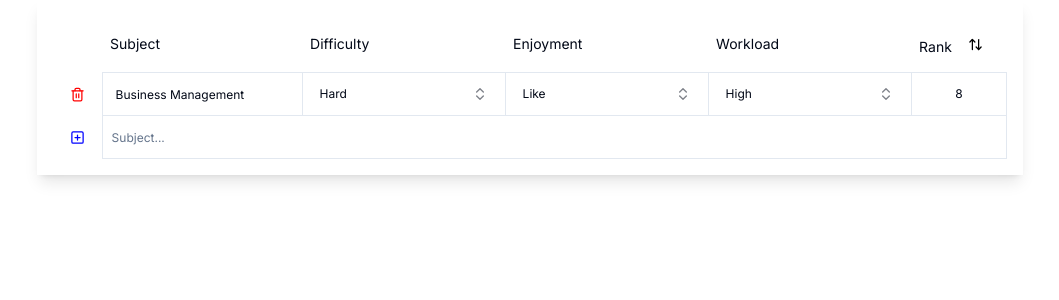
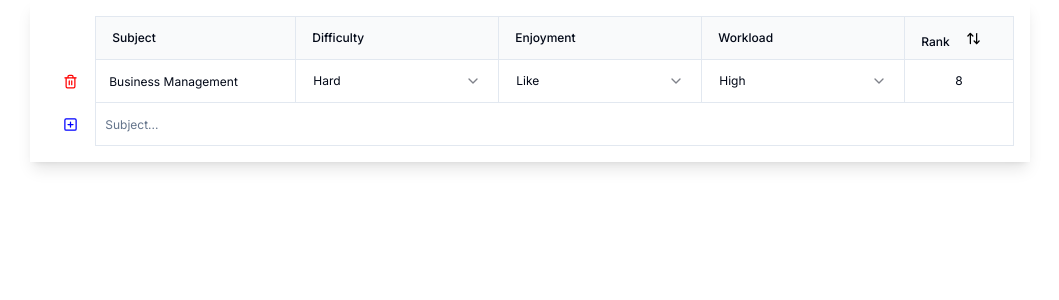
Before and after one commit to aeropriest/subject-rank, a Next.js app: page / in a window 1280 px wide. Shown: the top 300 px of the page, without its empty margins (110-1169 px from the left). Built offline with nearby package versions, Linux system fonts and the light colour scheme.

Commit message:
Cleaned up things

```diff
--- a/app/page.tsx
+++ b/app/page.tsx
@@ -2,7 +2,7 @@
 import React, { useState } from 'react';
 import { Input } from '@/components/ui/input';
 import { Button } from "@/components/ui/button"
-import { Check, ChevronsUpDown, PlusSquare, Trash2, ArrowUpDown } from "lucide-react"
+import { Check, ChevronDown, PlusSquare, Trash2, ArrowUpDown } from "lucide-react"
 
 import { cn } from "@/lib/utils"
 
@@ -74,7 +74,7 @@ const Combobox = ({
           {value
             ? data.find((option) => option.value === value)?.label
             : "Select..."}
-          <ChevronsUpDown className="ml-2 h-4 w-4 shrink-0 opacity-50" />
+          <ChevronDown className="ml-2 h-4 w-4 shrink-0 opacity-50" />
         </Button>
       </PopoverTrigger>
       <PopoverContent className="w-[200px] p-0">
@@ -135,7 +135,7 @@ const YourComponent = () => {
   const [newSubject, setNewSubject] = useState(''); // State to hold the new subject
 
   const handleAddRow = () => {
-    const newRow = { subject: newSubject, difficulty: '', enjoyment: '', workload: '' };
+    const newRow = { subject: newSubject, difficulty: '1', enjoyment: '1', workload: '1' };
     const newData = [...data, newRow];
     setData(newData);
     setNewSubject(''); // Clear the input field
@@ -164,12 +164,12 @@ const YourComponent = () => {
       <table className="w-full border-collapse">
         <thead>
           <tr>
-            <th className="p-2 text-sm font-normal text-left "></th>
-            <th className="p-2 text-sm font-normal text-left">Subject</th>
-            <th className="p-2 text-sm font-normal text-left">Difficulty</th>
-            <th className="p-2 text-sm font-normal text-left">Enjoyment</th>
-            <th className="p-2 text-sm font-normal text-left">Workload</th>
-            <th className="p-2 text-sm font-normal text-right">Rank
+            <th className="px-4 text-sm font-normal text-left "></th>
+            <th className="px-4 bg-gray-50 border text-xs font-medium text-left">Subject</th>
+            <th className="px-4 bg-gray-50 border text-xs font-medium text-left">Difficulty</th>
+            <th className="px-4 bg-gray-50 border text-xs font-medium text-left">Enjoyment</th>
+            <th className="px-4 bg-gray-50 border text-xs font-medium text-left">Workload</th>
+            <th className="px-4 bg-gray-50 border text-xs font-medium text-right cursor-pointer" onClick={handleSort}>Rank
               <Button
                 onClick={handleSort}
                 className="bg-transparent border-none"
@@ -240,11 +240,17 @@ const YourComponent = () => {
             </td>
             <td className="border" colSpan={5}>
               <Input
-                className="w-[200px] justify-between p-2 text-xs font-normal text-left border-none"
+                className="w-[200px] justify-between p-2 text-xs font-normal text-left border-none focus:outline-none"
                 type="text"
                 placeholder="Subject..."
-                defaultValue={""}
+                value={newSubject}
                 onChange={(val) => setNewSubject(val.target.value)}
+                onKeyPress={(event) => {
+                  if (event.key === 'Enter') {
+                    handleAddRow();
+                    setNewSubject('');
+                  }
+                }}
               />
             </td>
           </tr>
```
